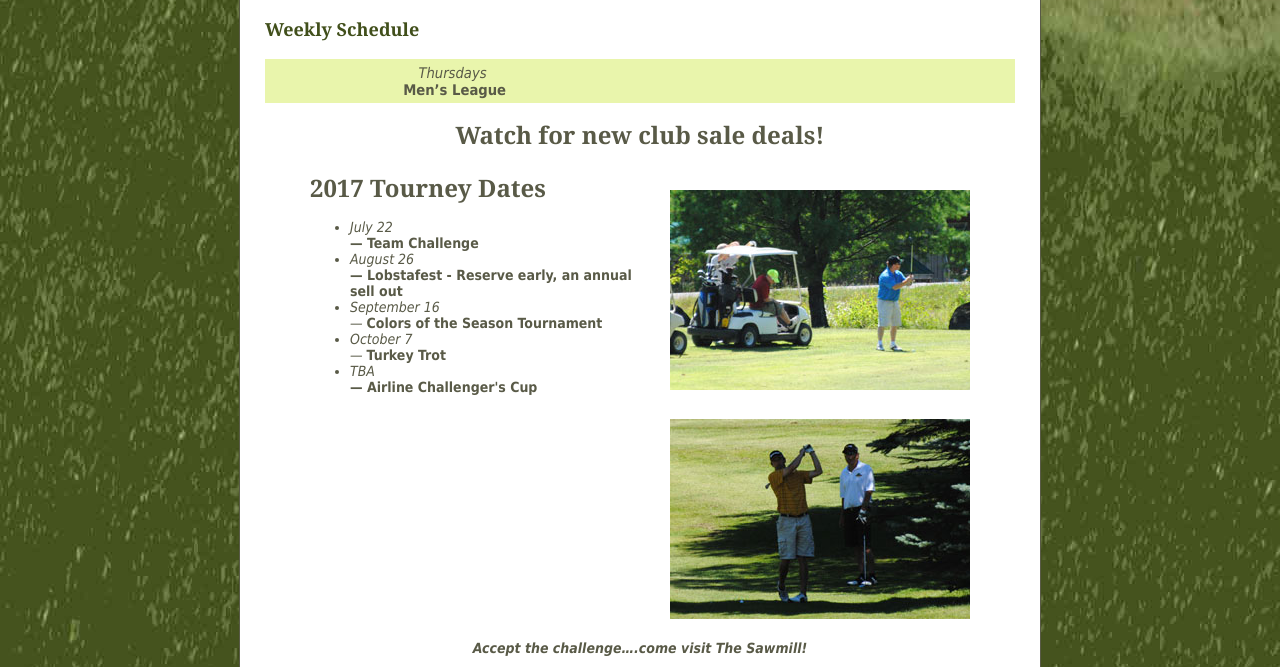
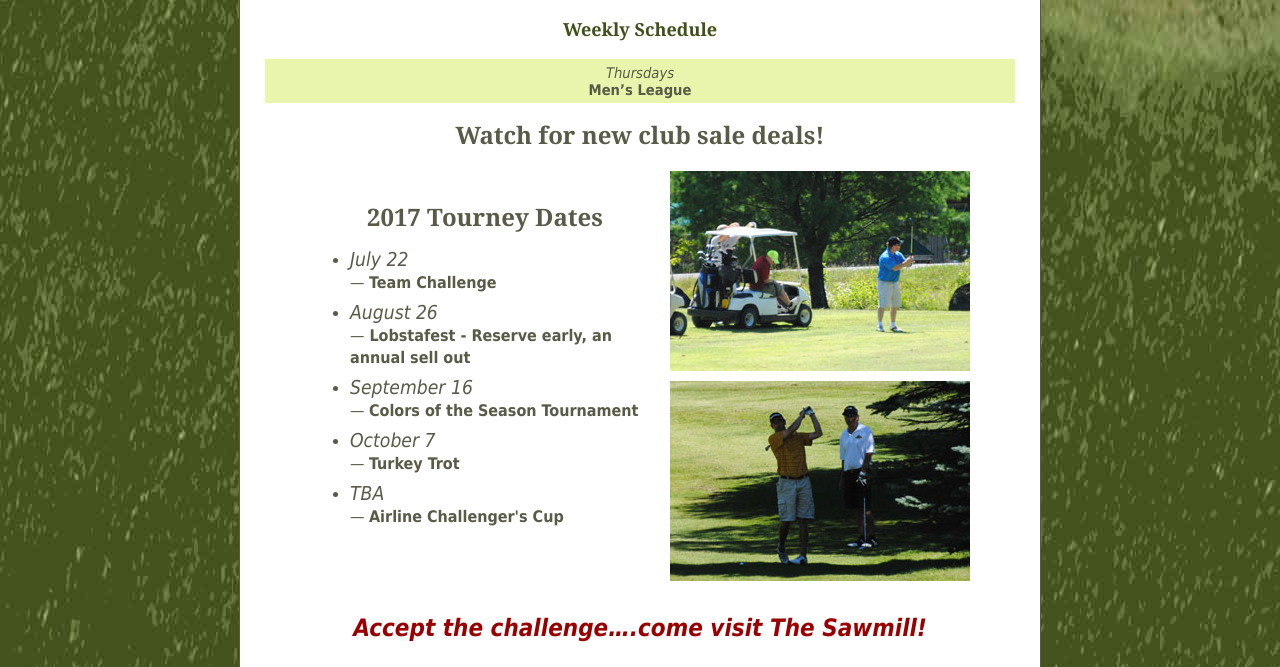
Before and after one commit to ReachMaine/SawMillWoods, a plain HTML site: page site/schedule.htm in a window 1280 px wide. Shown: the part 560-1227 px from the top of the page. Drawn offline with Linux system fonts and the light colour scheme.

Commit message:
more changes.

```diff
--- a/site/schedule.htm
+++ b/site/schedule.htm
@@ -84,26 +84,15 @@ j=d.createElement(s),dl=l!='dataLayer'?'&l='+l:'';j.async=true;j.src=
 
 					2017 Schedule of Events &amp; Special Days</h1>
 
-					<h3>Weekly Schedule</h3>
+					<h3 style="text-align:center;">Weekly Schedule</h3>
 
 					<table border="0" cellpadding="5" cellspacing="0" width="750">
-
 						<tr>
-
-
-
-							<td width="50%" bgcolor="#E9F5AC" align="center"><i>
-
-							<font style="font-size: 11pt">Thursdays <br>
-
-&nbsp;</font></i><b><font style="font-size: 11pt">Men&#8217;s League</font></b></td>
-
-                            <td width="50%" bgcolor="#E9F5AC" align="center"><i>
-
-                            <font style="font-size: 11pt"></font></b></td>
-
-						</tr>
-
+							<td  bgcolor="#E9F5AC" align="center">
+                <i><font style="font-size: 11pt">Thursdays <br></font></i>
+                <b><font style="font-size: 11pt">Men&#8217;s League</font></b>
+              </td>
+            </tr>
 					</table>
 
 					<blockquote>
@@ -114,65 +103,42 @@ j=d.createElement(s),dl=l!='dataLayer'?'&l='+l:'';j.async=true;j.src=
 
 								<td>
 
-								<h2 align="left"><font size="5">2017 Tourney Dates</font></h2>
+								<h2 align="center"><font size="5">2017 Tourney Dates</font></h2>
 
-						<ul>
+    						<ul style="font-size: 16px; line-height: 22px;">
+    							<li style="padding-bottom: 8px;"><span style="font-size:1.2em"><i>July 22</i></span><br>
+    							&#8212; <b>Team Challenge</b></li>
 
-							<li><i>July 22</i><b><br>
+    							<li style="padding-bottom: 8px;"><span style="font-size:1.2em"><i>August 26</i></span><br>
+    							&#8212;<b> Lobstafest - Reserve early, an annual sell out</b></li>
 
-							&#8212; Team Challenge</b></li>
+    							<li style="padding-bottom:8px;"><span style="font-size:1.2em"><i>September 16</i></span><br>
+    							&#8212; <b>Colors of the Season Tournament</b></li>
 
-							<!--<li><i>August 10</i> <b><br>
+    							<li style="padding-bottom: 8px;"><span style="font-size:1.2em"><i>October 7</i></span><br>
+    							&#8212; <b>Turkey Trot</b></li>
 
-							&#8212; Mid-week "Hump Day" Scramble</b></li>
-
-							<li><i>August 20</i> <b><br>
-
-							&#8212; Ladies Invitational</b></li>-->
-
-							<li><i>August 26</i> <b><br>
-
-							&#8212; Lobstafest - Reserve early, an annual sell out</b></li>
-
-							<li><i>September 16<br>
-
-							&#8212; </i><b>Colors of the Season Tournament</b></li>
-
-							<li><i>October 7<br>
-
-							&#8212; </i><b>Turkey Trot</b></li>
-
-                            <li><i>TBA</i> <b><br>
-
-							&#8212; Airline Challenger's Cup</b></li>
-
-						</ul>
+                  <li style="padding-bottom: 8px;"><span style="font-size:1.2em"><i>TBA</i></span> <br>
+    							&#8212; <b>Airline Challenger's Cup</b></li>
+    						</ul>
 
 								</td>
 
-								<td><i>
-
-						<img border="0" src="images/DSC_0124.jpg" width="300" height="200"></i></td>
-
+								<td style="width: 40%;">
+                  <img border="0" src="images/DSC_0124.jpg" width="300" height="200" style="padding-bottom: 10px;">
+                  <img border="0" src="images/DSC_0142.jpg" width="300" height="200">
+                </td>
 							</tr>
 
 							<tr><h2 style="text-align: center"><font size="5">
 
 								Watch for new club sale deals!</font></h2></tr>
 
-							<tr>
 
-								<td></td>
-
-								<td>
-
-							<img border="0" src="images/DSC_0142.jpg" width="300" height="200"></td>
-
-							</tr>
 
 						</table>
 
-						<p align="center">
+						<p  style="color: #900; text-align: center; font-size: 2em;">
 
 						<b><i>Accept the challenge&#8230;.come
 
```
Also changed, not shown: site/index.htm (+6 -5 lines), site/rates.htm (+4 -4 lines).
